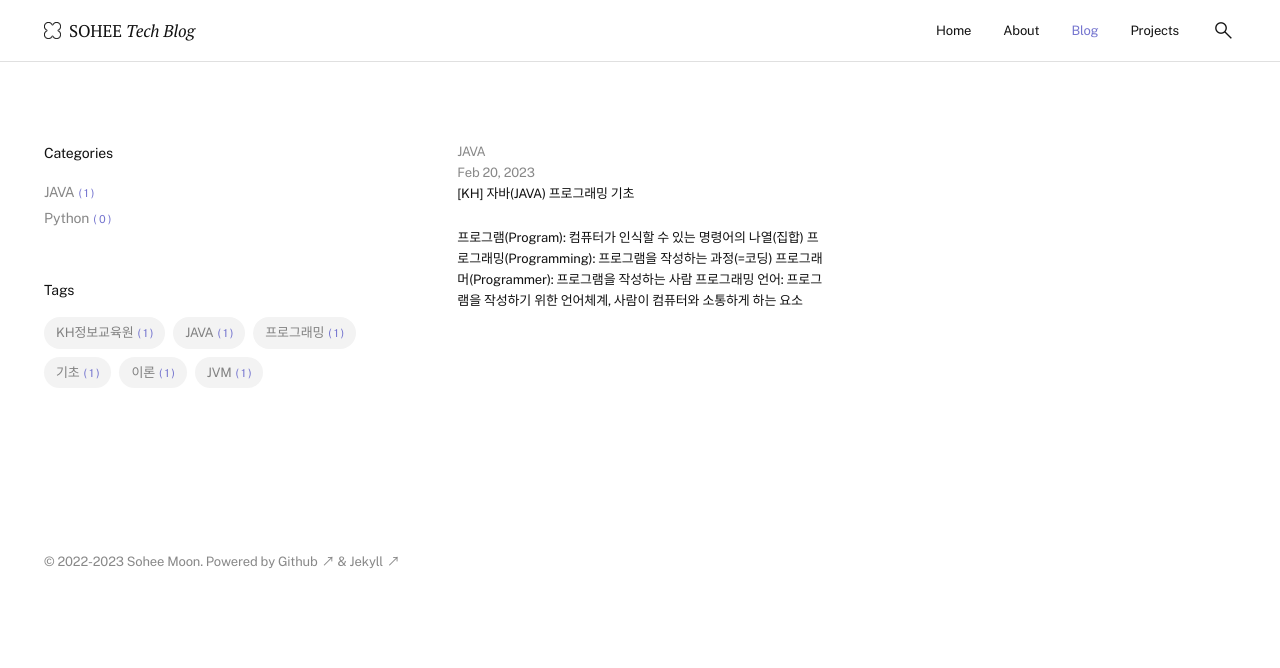
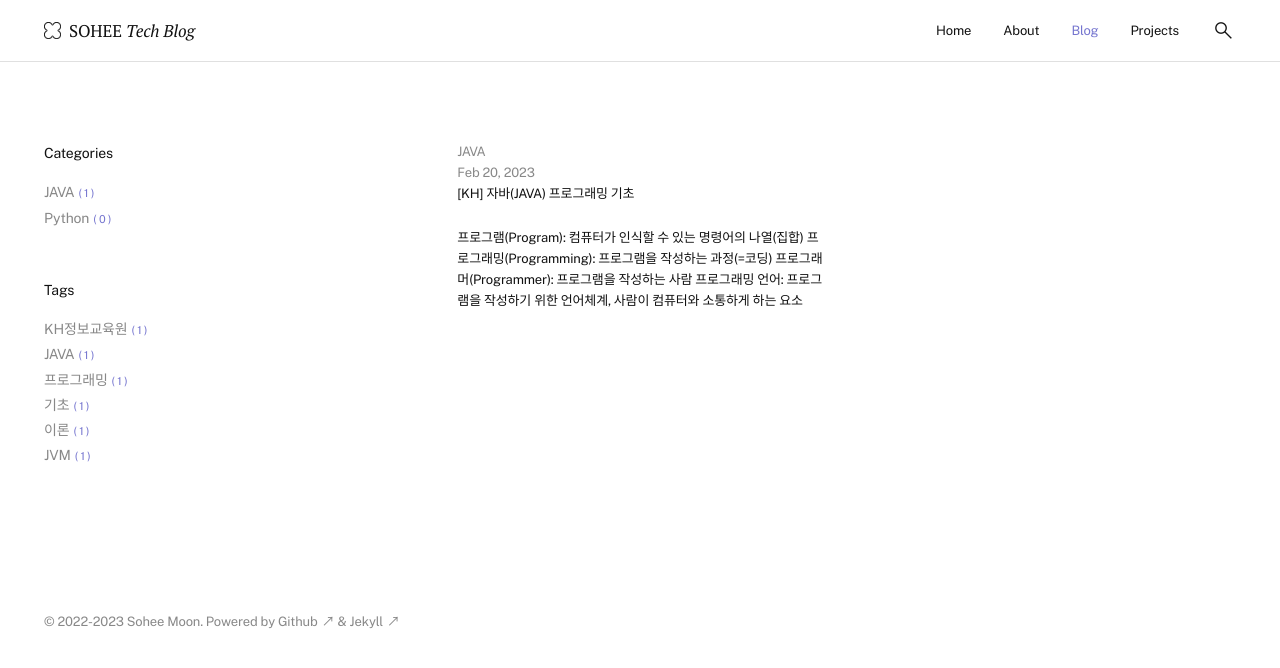
Before and after one commit to soheetech/soheetech.github.io, a Jekyll site: the page built from blog.md, in a window 1280 px wide. Shown: the top 668 px of the page. Built offline with Jekyll 4.4.1, drawn with Linux system fonts in a browser that asks for light colours.

Commit message:
Update sidebar.css

```diff
--- a/assets/css/sidebar.css
+++ b/assets/css/sidebar.css
@@ -8,17 +8,3 @@
   line-height: 1.8;
   color: var(--color-d-gray);
 }
-
-#sidebar .tag ul.zero li {
-  display: inline-block;
-  margin-right: var(--size-20);
-  margin-bottom: var(--size-20);
-}
-
-#sidebar .tag ul.zero li a {
-  display: inline-block;
-  padding: var(--size-10) var(--size-30);
-  font-size: var(--font-small);
-  border-radius: var(--size-60);
-  background: var(--color-l-gray);
-}
```
